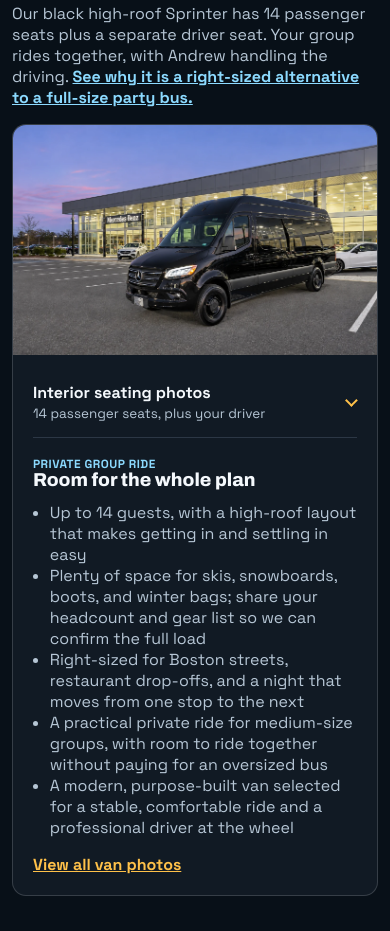
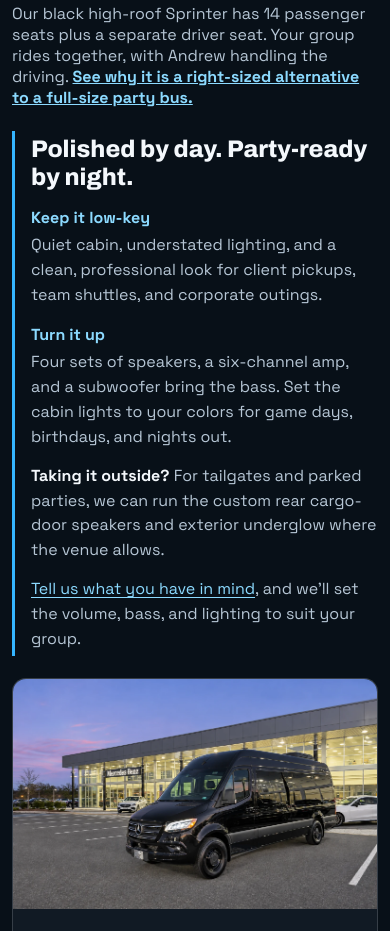
Before and after one commit to aimhoff1-lgtm/bostonpartyvan-site, a plain HTML site: page index.html in a window 390 px wide. Shown: the part 5114-6045 px from the top of the page. Drawn offline with Linux system fonts and the light colour scheme.

Commit message:
Feature the Sprinter's customizable sound and lighting

```diff
--- a/index.html
+++ b/index.html
@@ -405,10 +405,10 @@
       href="https://fonts.googleapis.com/css2?family=Archivo:ital,wght@0,400..900;1,900&family=Space+Grotesk:wght@400;500;600;700&display=swap"
       rel="stylesheet"
     />
-    <link rel="stylesheet" href="style.css?v=1.6.5-brand" />
+    <link rel="stylesheet" href="style.css?v=1.6.6-van" />
   </head>
   <body>
-    <div class="version-tag" title="Site version">V1.6.5</div>
+    <div class="version-tag" title="Site version">V1.6.6</div>
 
     <header class="site-header">
       <div class="top-strip">
@@ -979,6 +979,21 @@
           Your group rides together, with Andrew handling the driving.
           <a href="boston/party-bus-6-to-14-passengers/">See why it is a right-sized alternative to a full-size party bus.</a>
         </p>
+        <div class="fleet-modes">
+          <h3>Polished by day. Party-ready by night.</h3>
+          <div class="fleet-modes-grid">
+            <div>
+              <h4>Keep it low-key</h4>
+              <p>Quiet cabin, understated lighting, and a clean, professional look for client pickups, team shuttles, and corporate outings.</p>
+            </div>
+            <div>
+              <h4>Turn it up</h4>
+              <p>Four sets of speakers, a six-channel amp, and a subwoofer bring the bass. Set the cabin lights to your colors for game days, birthdays, and nights out.</p>
+            </div>
+          </div>
+          <p><strong>Taking it outside?</strong> For tailgates and parked parties, we can run the custom rear cargo-door speakers and exterior underglow where the venue allows.</p>
+          <p><a href="#quote">Tell us what you have in mind</a>, and we'll set the volume, bass, and lighting to suit your group.</p>
+        </div>
         <div class="fleet-grid fleet-grid-single">
           <article class="fleet-card fleet-card-primary">
             <figure class="fleet-media">
--- a/style.css
+++ b/style.css
@@ -666,6 +666,48 @@ a {
   font-weight: 700;
 }
 
+.fleet-modes {
+  max-width: 760px;
+  margin: 1.4rem 0;
+  padding: 0.25rem 0 0.25rem 1rem;
+  border-left: 3px solid var(--brand-blue);
+}
+
+.fleet-modes h3 {
+  font-size: 1.5rem;
+  line-height: 1.2;
+}
+
+.fleet-modes-grid {
+  display: grid;
+  grid-template-columns: repeat(2, minmax(0, 1fr));
+  gap: 1rem 1.5rem;
+  margin-top: 0.9rem;
+}
+
+.fleet-modes h4 {
+  margin: 0 0 0.35rem;
+  color: var(--brand-sky);
+}
+
+.fleet-modes p {
+  color: var(--text-soft);
+  line-height: 1.55;
+}
+
+.fleet-modes > p {
+  margin-top: 0.9rem;
+}
+
+.fleet-modes strong {
+  color: var(--text-main);
+}
+
+.fleet-modes a {
+  color: var(--brand-sky);
+  text-underline-offset: 0.2em;
+}
+
 .fleet-card {
   padding: 0 1.25rem 1.25rem;
   overflow: hidden;
@@ -2404,6 +2446,10 @@ main > .reviews-section {
     --content-width: calc(100% - 24px);
   }
 
+  .fleet-modes-grid {
+    grid-template-columns: 1fr;
+  }
+
   .section[id] {
     scroll-margin-top: 4.5rem;
   }
```
Also changed, not shown: tests/banner-logo.test.mjs (+1 -1 lines), 2 other files.
